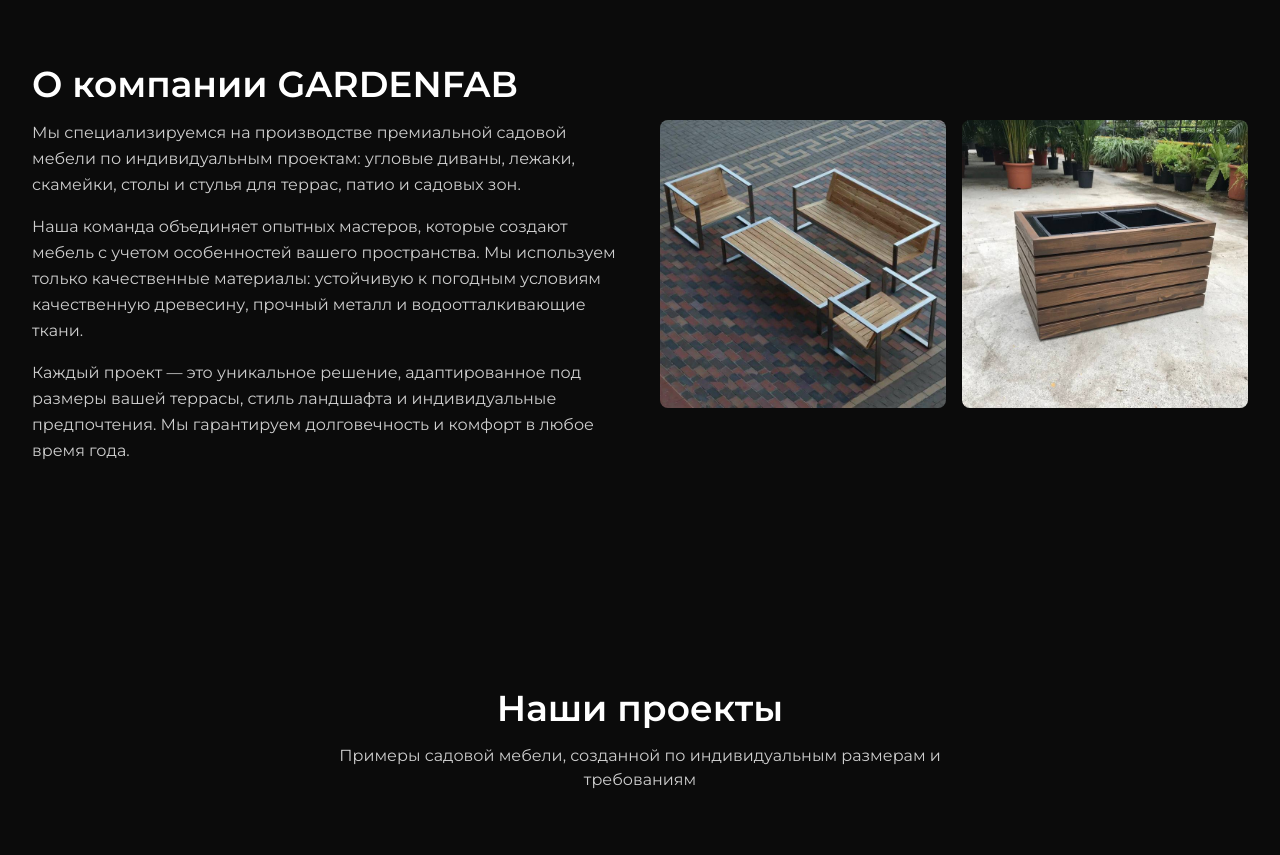
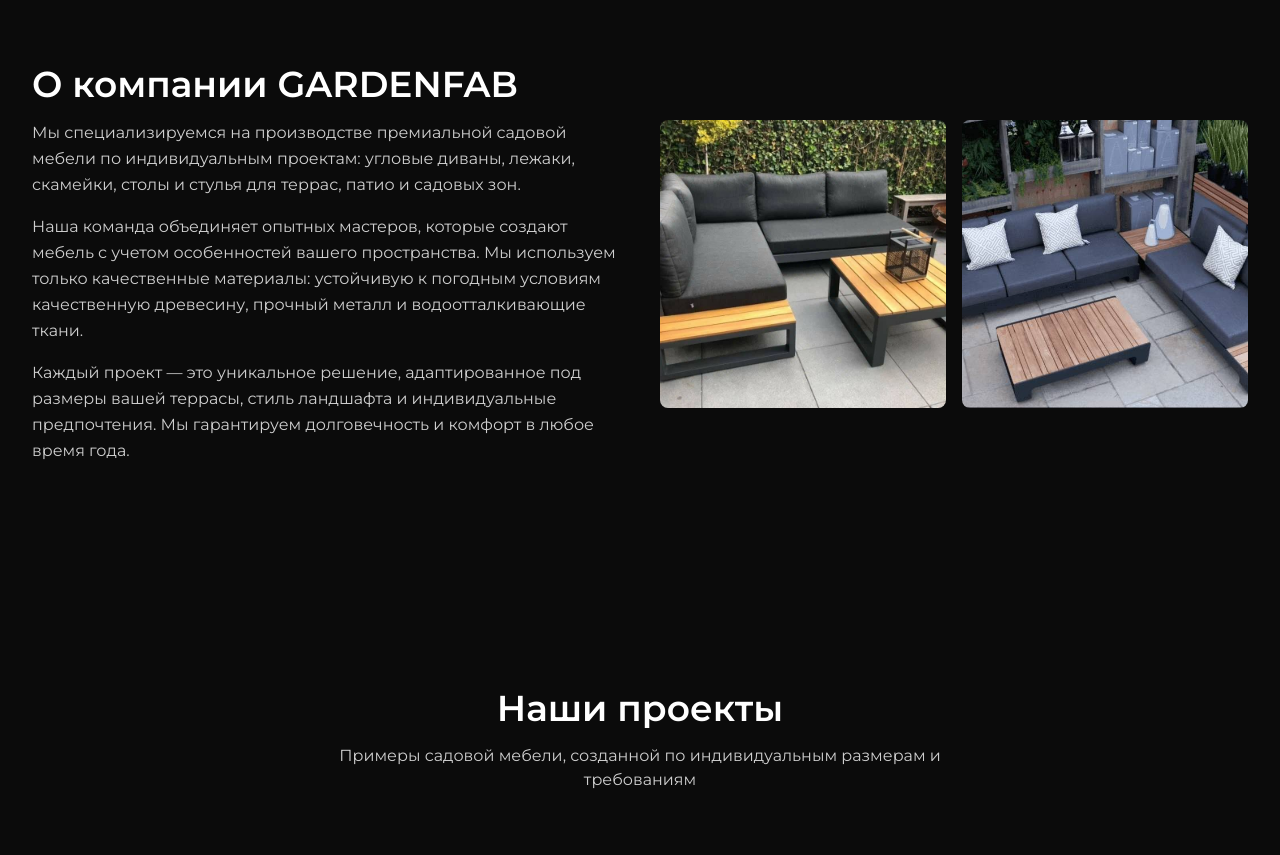
Before and after one commit to rainboowbee/furniture_site, a Next.js app: page / in a window 1280 px wide. Shown: the part 880-1735 px from the top of the page. Built offline with nearby package versions, Linux system fonts and the light colour scheme; no server answers.

Commit message:
fix desc

```diff
--- a/src/app/layout.tsx
+++ b/src/app/layout.tsx
@@ -13,9 +13,9 @@
 });
 
 export const metadata: Metadata = {
-  title: "GARDENFAB — Садовая мебель на заказ в Москве",
-  description: "Создаем эксклюзивную садовую мебель на заказ: угловые диваны, лежаки, скамейки, столы для террас и патио. Индивидуальные размеры, качественные материалы, гарантия. Заказать садовую мебель в Москве.",
-  keywords: "садовая мебель на заказ, мебель для террасы, мебель для патио, угловые диваны, лежаки, скамейки, столы, садовая мебель Москва, мебель для сада",
+  title: "GARDENFAB — Садовая мебель на заказ",
+  description: "Создаем эксклюзивную садовую мебель на заказ: угловые диваны, лежаки, скамейки, столы для террас и патио. Индивидуальные размеры, качественные материалы, гарантия. Заказать садовую мебель в Воронеже.",
+  keywords: "садовая мебель на заказ, мебель для террасы, мебель для патио, угловые диваны, лежаки, скамейки, столы, садовая мебель Воронеж, мебель для сада",
   authors: [{ name: "GARDENFAB" }],
   creator: "GARDENFAB",
   publisher: "GARDENFAB",
--- a/src/components/About.tsx
+++ b/src/components/About.tsx
@@ -41,7 +41,7 @@
               className="relative h-56 sm:h-72 rounded-lg overflow-hidden card-hover"
             >
               <Image
-                src="/work/Komplekt mebeli.jpg"
+                src="/work/about1.jpg"
                 alt="Комплект садовой мебели"
                 fill
                 className="object-cover"
@@ -55,7 +55,7 @@
               className="relative h-56 sm:h-72 rounded-lg overflow-hidden card-hover"
             >
               <Image
-                src="/work/kashpo2.jpg"
+                src="/work/about2.jpg"
                 alt="Кашпо для сада"
                 fill
                 className="object-cover"
```
Also changed, not shown: public/work/about1.jpg (added), public/work/about2.jpg (added).
